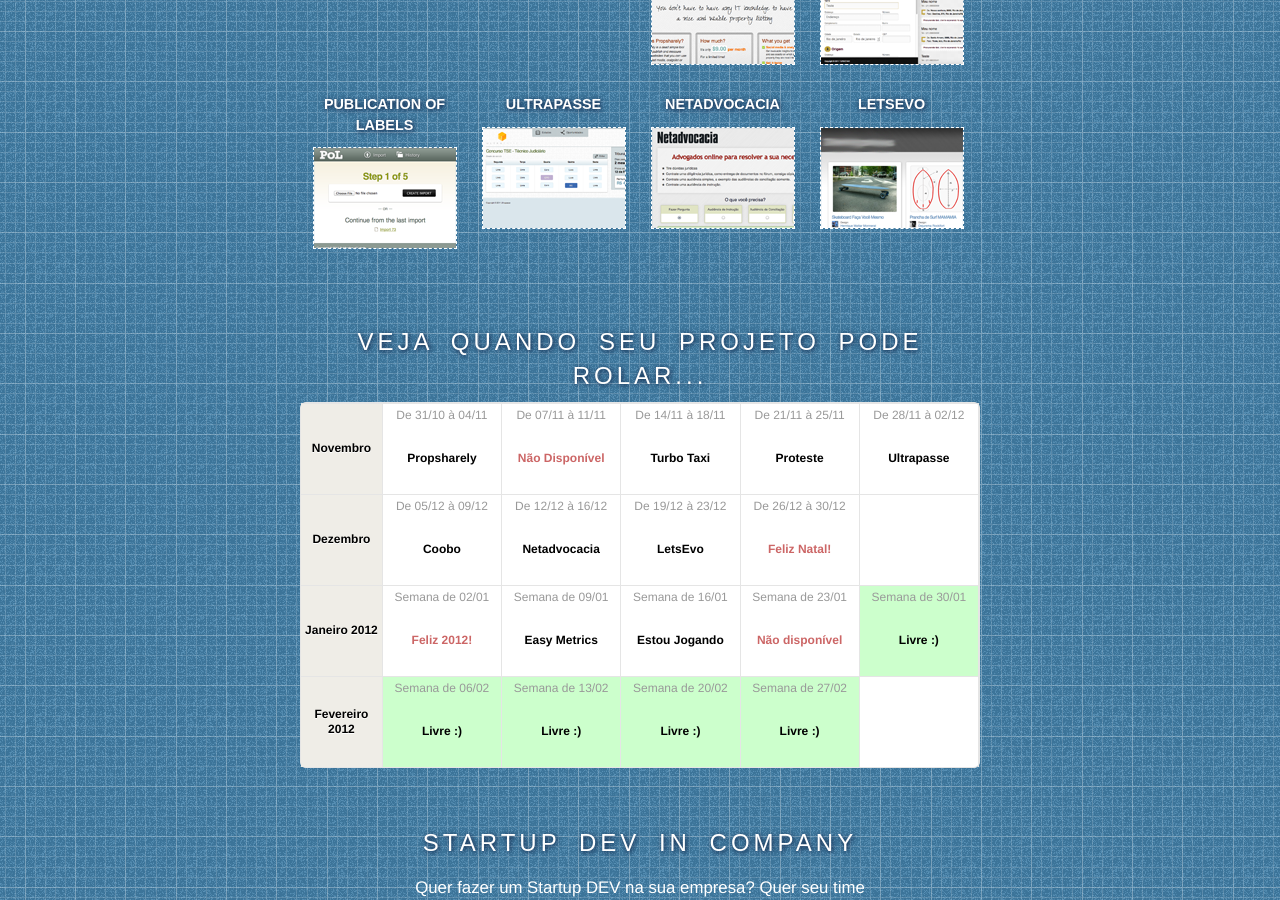
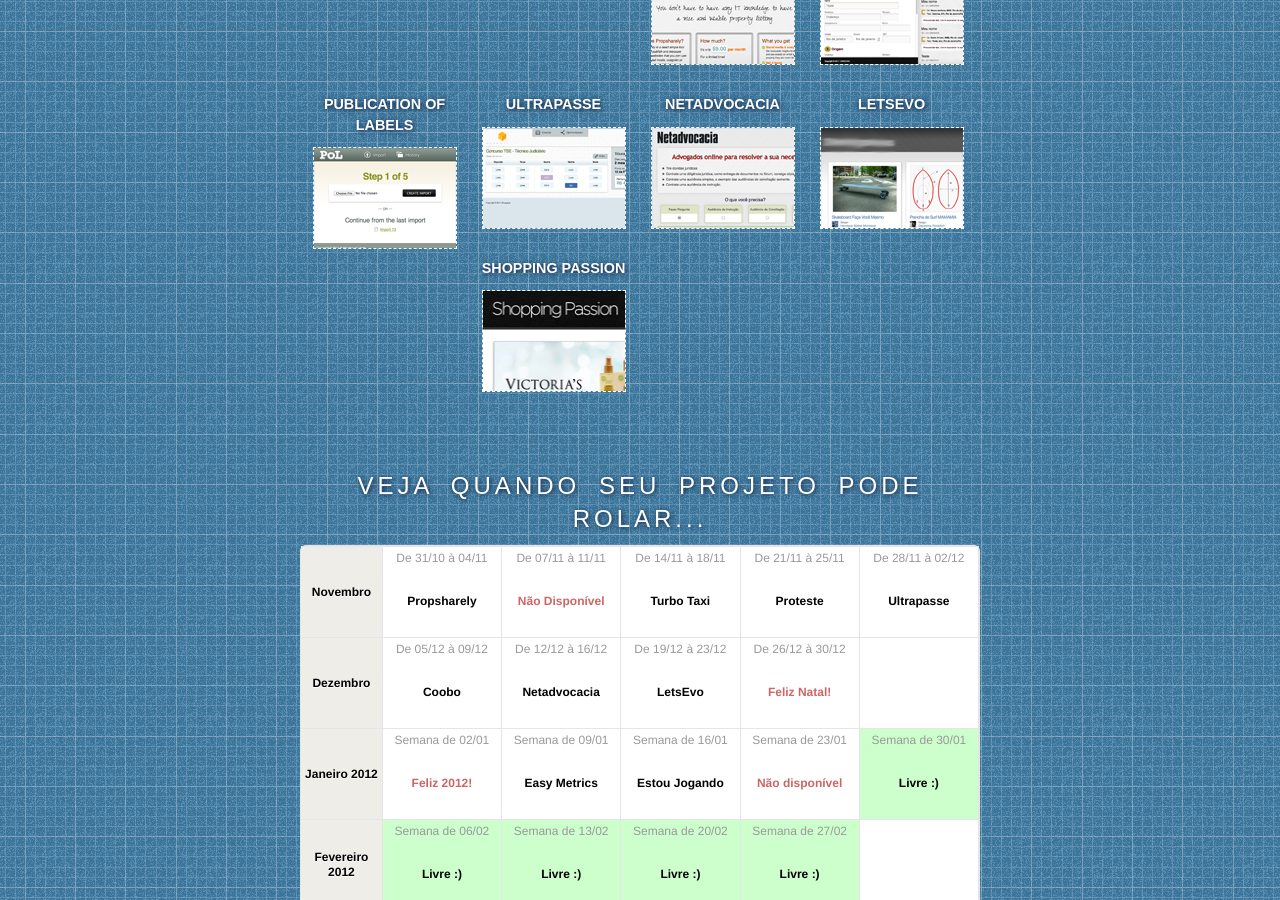
Before and after one commit to marciomarques/startupdev.github.com, a Jekyll site: the page built from index.html, in a window 1280 px wide and 900 px high, scrolled down 1101 px. Built offline with Jekyll 4.4.1, drawn with Linux system fonts in a browser that asks for light colours; nearby versions of some CDN libraries; some web fonts are replaced.

Commit message:
Adding netadvocacia link and Shopping Passion thumb.

```diff
--- a/index.html
+++ b/index.html
@@ -187,11 +187,15 @@
   </li>
   <li>
     <h4>Netadvocacia</h4>
-    <p><img src="/images/apps/netadvocacia.png" width="142" height="100" alt="Netadvocacia" /></p>
+    <p><a href="http://www.netadvocacia.com.br/" rel="external"><img src="/images/apps/netadvocacia.png" width="142" height="100" alt="Netadvocacia" /></a></p>
   </li>
   <li>
     <h4>LetsEvo</h4>
     <p><img src="/images/apps/letsevo.png" width="142" height="100" alt="Let's Evo" /></p>
+  </li>
+  <li>
+    <h4>Shopping Passion</h4>
+    <p><img src="/images/apps/shopping-passion.png" width="142" height="100" alt="Shopping Passion" /></p>
   </li>
 </ul>
 
```
Also changed, not shown: images/apps/shopping-passion.png (added).
